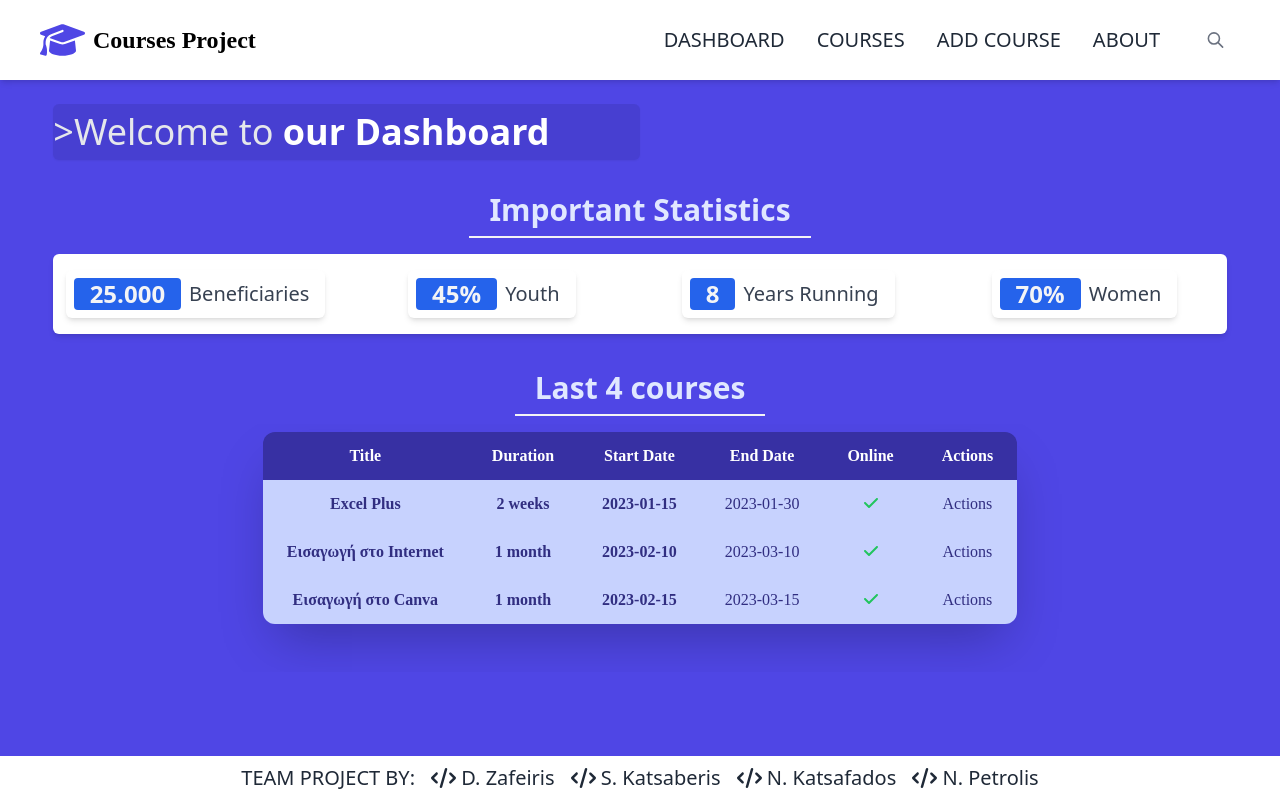
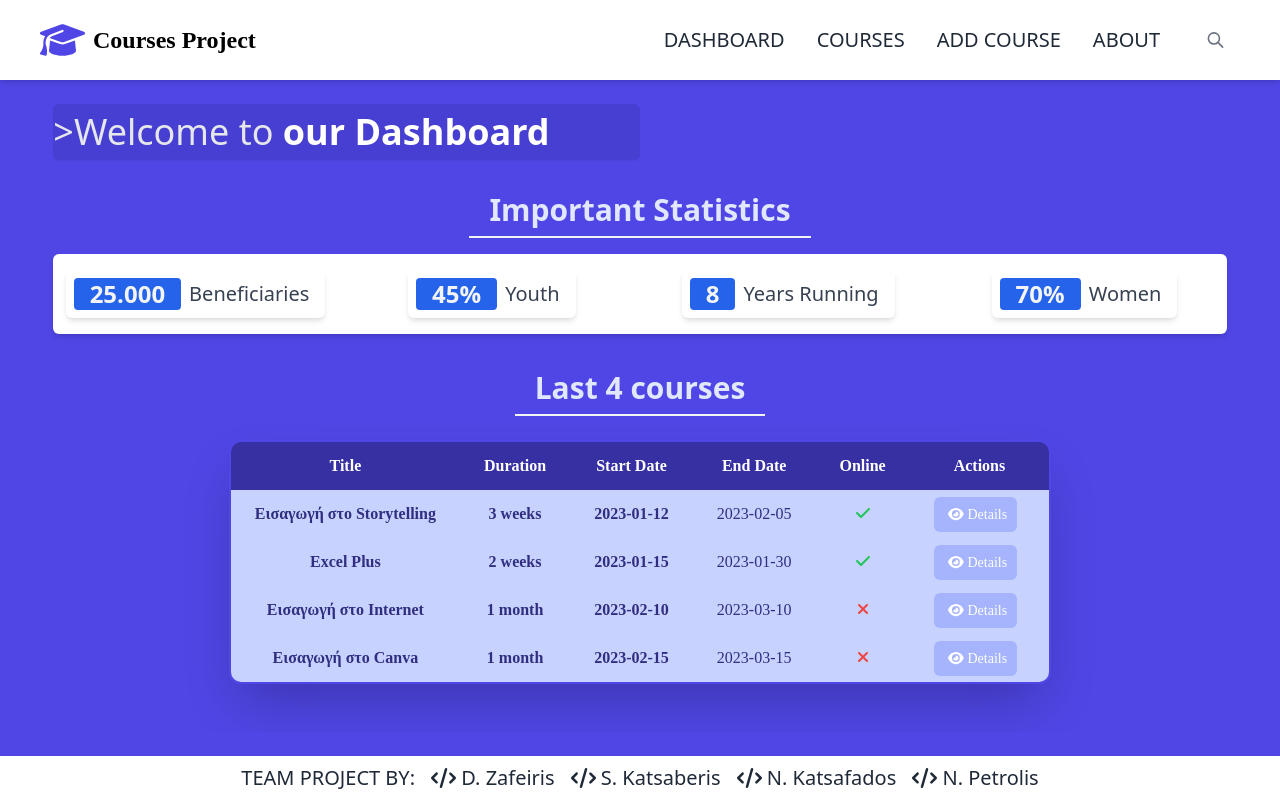
Before and after one commit to ssoc2dzafeiris/TeamProjectReact, a React (Create React App) app: page / in a window 1280 px wide. Built offline with nearby package versions, Linux system fonts and the light colour scheme; data requests are answered from the project's data file.

Commit message:
Create ViewCourseLink for Dashboard
- Fixed the online icons in the table of Last Courses in the Dashboard page

```diff
--- a/src/components/CourseItem.js
+++ b/src/components/CourseItem.js
@@ -1,10 +1,15 @@
 import React from "react";
-import { FontAwesomeIcon } from '@fortawesome/react-fontawesome';
-import { faCheck,faXmark } from '@fortawesome/free-solid-svg-icons';
+import { FontAwesomeIcon } from "@fortawesome/react-fontawesome";
+import { faCheck, faXmark } from "@fortawesome/free-solid-svg-icons";
+import ViewCourseLink from "./ViewCourseLink";
 
-
-
-export default function CourseItem({title,duration,start_date,end_date,online}) {
+export default function CourseItem({
+  title,
+  duration,
+  start_date,
+  end_date,
+  online,
+}) {
   return (
     <>
       <tr className="bg-indigo-200 hover:bg-white hover:scale-100 cursor-pointer duration-100 p-5">
@@ -12,11 +17,19 @@ export default function CourseItem({title,duration,start_date,end_date,online})
         <td className="px-6 py-3 font-semibold ">{duration}</td>
         <td className="px-6 py-3 font-semibold ">{start_date}</td>
         <td className="px-6 py-3 ">{end_date}</td>
-        <td className="px-6 py-3">{!(online) ? <span className="text-green-500"><FontAwesomeIcon  icon={faCheck} /></span> : <FontAwesomeIcon  icon={faXmark} />}
-
+        <td className="px-6 py-3">
+          {!online ? (
+             <span className="text-red-500">
+             <FontAwesomeIcon icon={faXmark} />
+           </span>
+          ) : (
+            <span className="text-green-500">
+            <FontAwesomeIcon icon={faCheck} />
+          </span>
+          )}
         </td>
         <td className="px-6 py-3">
-          <button onClick>Actions</button>
+          <ViewCourseLink title={"Details"}/>
         </td>
       </tr>
     </>
--- a/src/components/CourseTable.js
+++ b/src/components/CourseTable.js
@@ -10,14 +10,14 @@ useEffect(()=>{
     fetch(url)
     .then((response)=> response.json())
     .then((data)=> {
-        const lastCourses = data.slice(-3);
+        const lastCourses = data.slice(-4);
         setCourses(lastCourses);});
 },[])
 console.log("Courses",courses);
     return(
 
         <div>
-             <table className="shadow-2xl font-[Poppins] border-indigo-200 overflow-hidden rounded-xl mb-5">
+             <table className="shadow-2xl font-[Poppins] border-2 border-indigo-200 overflow-hidden rounded-xl mt-2 mb-5 mx-auto">
 
                             <thead className="text-white">
                                 <tr>
@@ -44,7 +44,7 @@ console.log("Courses",courses);
                             </thead>
                             <tbody className="text-indigo-900 text-center">
                                 {courses.length && courses.map((item) =>{
-                                     return (<CourseItem key={item.id} title={item.title} duration={item.duration} start_date ={item.dates.start_date} end_date={item.dates.end_date}/>)
+                                     return (<CourseItem key={item.id} title={item.title} duration={item.duration} start_date ={item.dates.start_date} end_date={item.dates.end_date} online={item.online}/>)
                                 }
 
                                 )}
--- /dev/null
+++ b/src/components/ViewCourseLink.js
@@ -0,0 +1,16 @@
+import React from "react";
+import { faEye } from "@fortawesome/free-solid-svg-icons";
+import { FontAwesomeIcon } from '@fortawesome/react-fontawesome';
+
+
+
+export default function ViewCourseLink({title}) {
+  return (
+    <>
+    <a href="#"className="text-white bg-indigo-300 hover:bg-indigo-800 font-light rounded-md text-sm px-2.5 py-2.5 mr-2 mb-2 dark:bg-blue-700 dark:hover:bg-blue-900 focus:outline-none dark:focus:ring-blue-800">
+    <span className="text-white px-1 mx-auto" title="View more details"><FontAwesomeIcon icon={faEye} /></span>{title}
+    </a>
+    </>
+
+  );
+}
```
